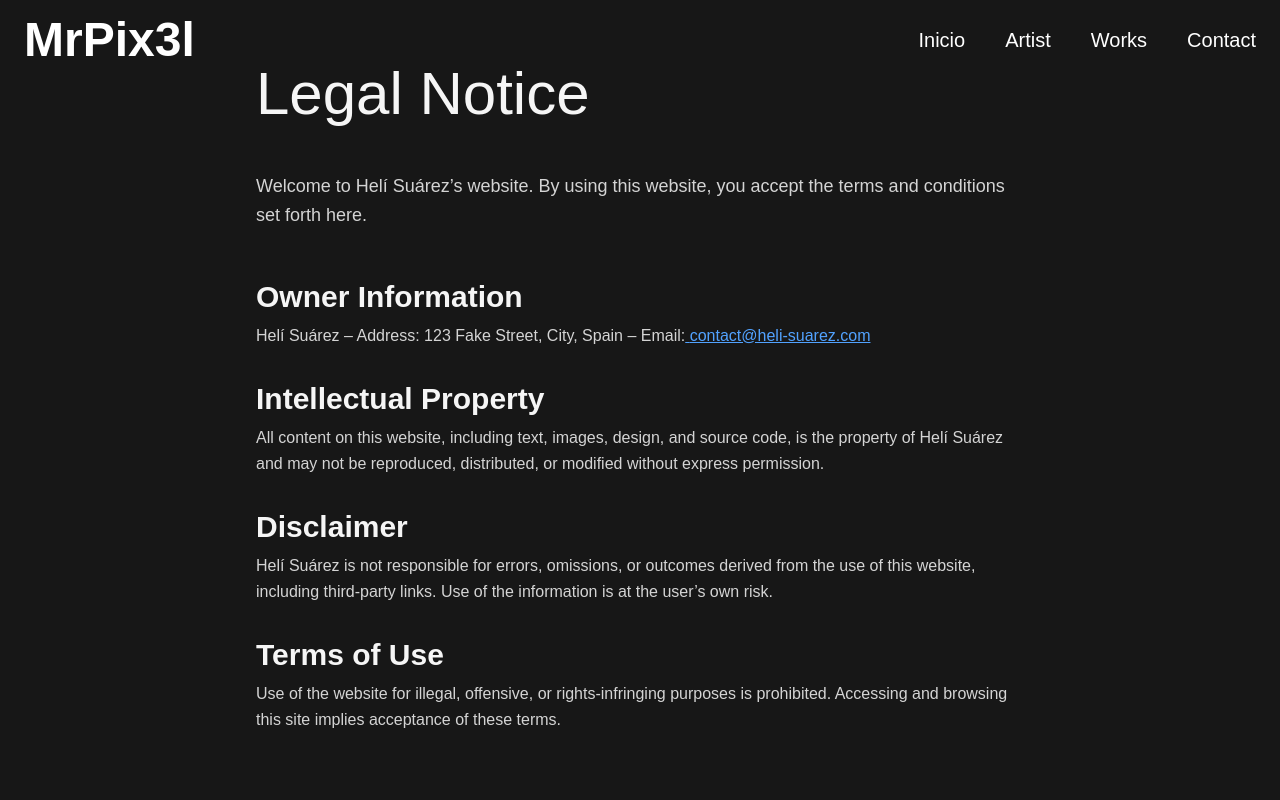
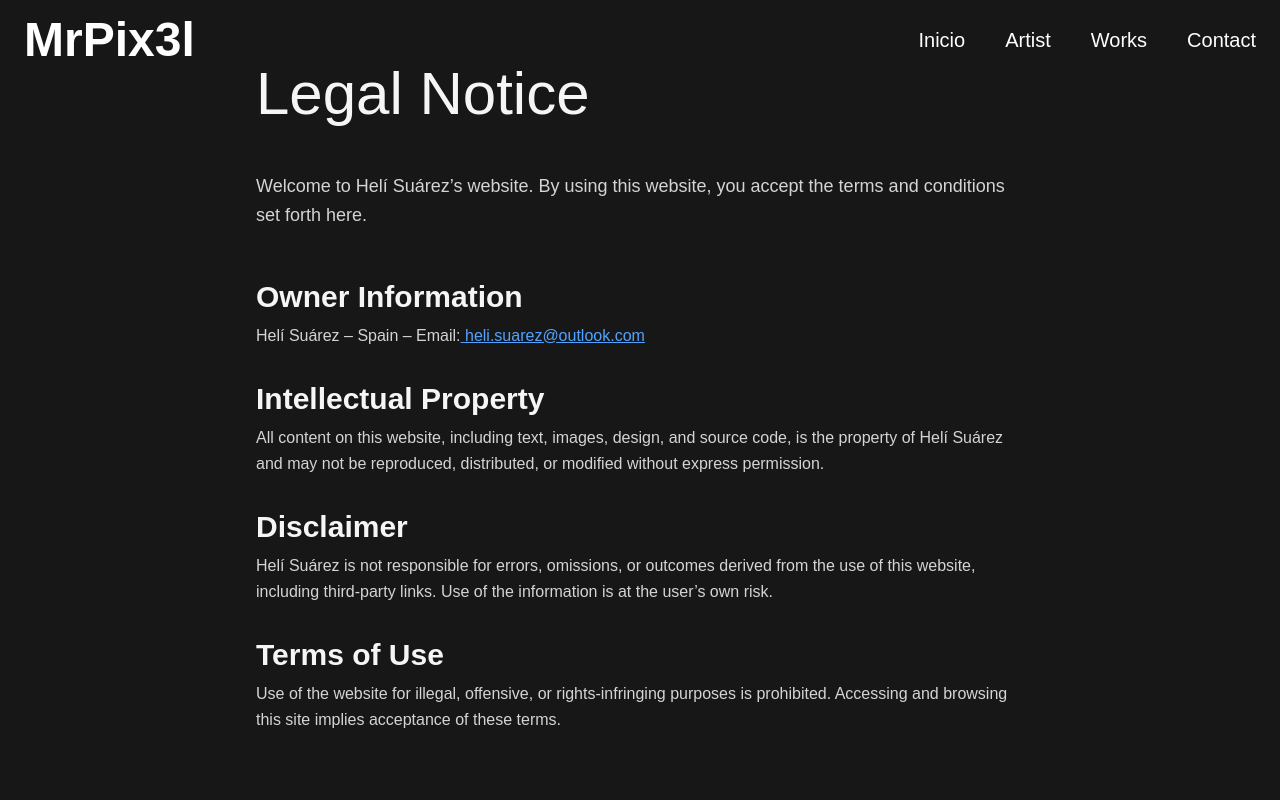
Before and after one commit to AdrianGonzalo/Colorist-Web, a Next.js app: page /Warning in a window 1280 px wide. Shown: the top 800 px of the page. Built offline with nearby package versions, Linux system fonts and the light colour scheme; a web font is replaced by a local one.

Commit message:
cambio de fotos, arreglo de la politica de privacidad

```diff
--- a/src/app/Privacy/page.js
+++ b/src/app/Privacy/page.js
@@ -123,11 +123,11 @@ export default function Privacy() {
               cancellation, and objection (ARCO) at any time by sending an email
               to
               <a
-                href="mailto:contact@heli-suarez.com"
+                href="mailto:heli.suarez@outlook.com"
                 className="text-blue-400 underline"
               >
                 {" "}
-                contact@heli-suarez.com
+                heli.suarez@outlook.com
               </a>
               .
             </p>
--- a/src/app/Warning/page.js
+++ b/src/app/Warning/page.js
@@ -43,13 +43,13 @@ export default function Warning() {
               Owner Information
             </h2>
             <p className="text-neutral-300 leading-relaxed text-left">
-              Helí Suárez – Address: 123 Fake Street, City, Spain – Email:
+              Helí Suárez – Spain – Email:
               <a
-                href="mailto:contact@heli-suarez.com"
+                href="mailto:heli.suarez@outlook.com"
                 className="text-blue-400 underline"
               >
                 {" "}
-                contact@heli-suarez.com
+                heli.suarez@outlook.com
               </a>
             </p>
           </div>
--- a/src/data/videosData.js
+++ b/src/data/videosData.js
@@ -276,7 +276,7 @@ export const videosData = [
     },
     url: "https://www.youtube.com/watch?v=7KfqXlnE3_4",
     gallery: [
-      "/Gallery/Foot/Foot1.jpg",
+      "/Gallery/Foot/Foot4.jpg",
       "/Gallery/Foot/Foot2.jpg",
       "/Gallery/Foot/Foot3.jpg",
     ]
--- a/src/sections/Contact.jsx
+++ b/src/sections/Contact.jsx
@@ -76,11 +76,14 @@ export default function Contact() {
           <div className="flex justify-center md:justify-start gap-4 mt-6">
             <a
               href="https://www.instagram.com/mrpix3l/?hl=es"
+              target="_blank"
+              rel="noopener noreferrer"
               className="p-2  bg-neutral-800 hover:bg-neutral-700 transition"
               aria-label="Instagram"
             >
               <Instagram size={18} />
             </a>
+
           </div>
         </motion.div>
 
```
Also changed, not shown: 2 other files (tests, documents, lock files or other folders).
